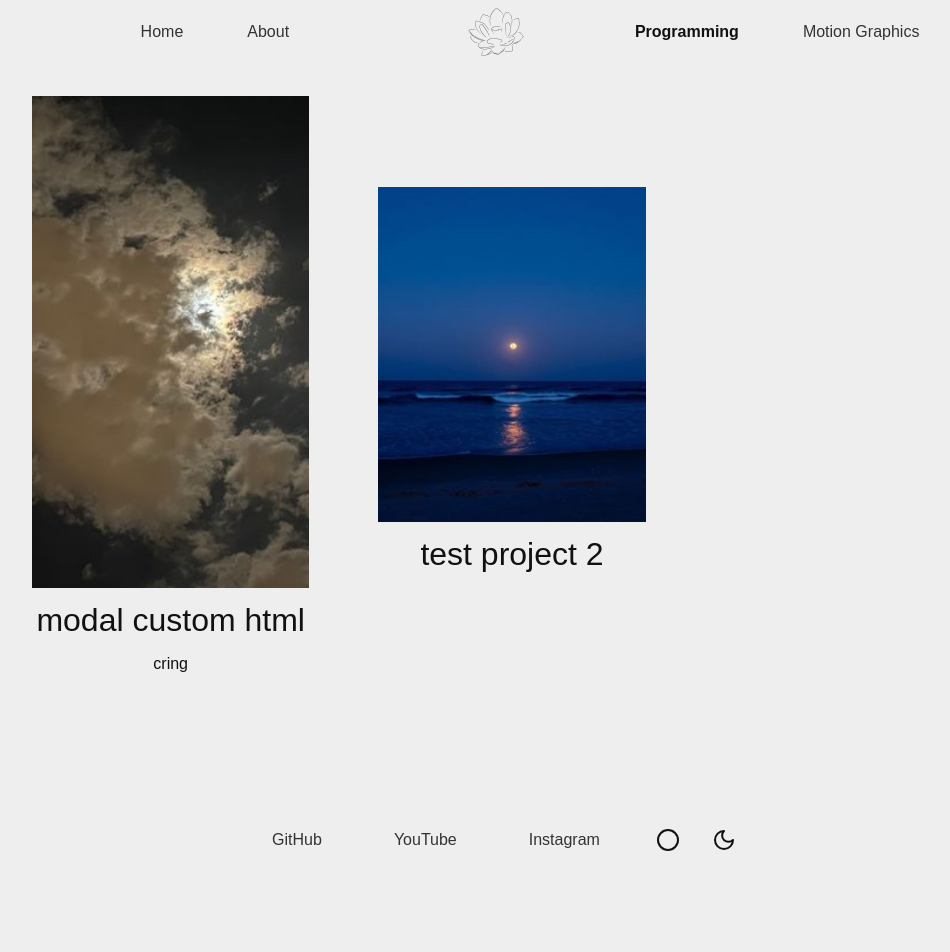
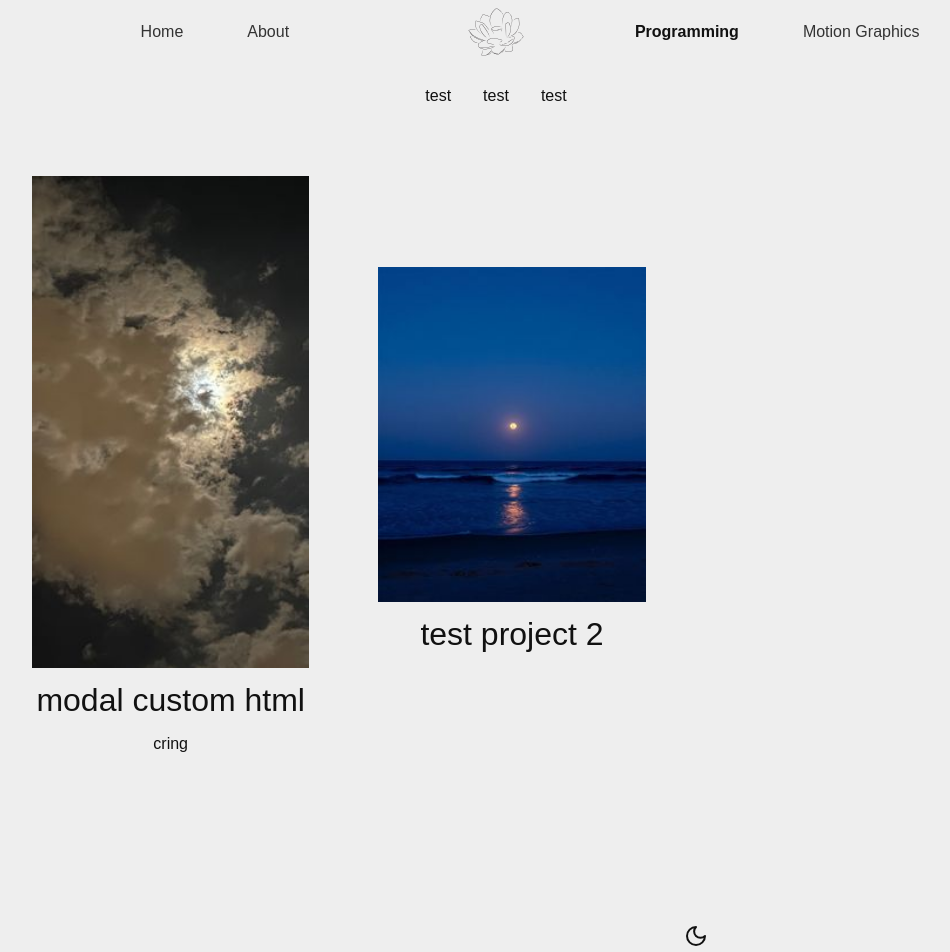
Before and after one commit to JDLanyon/JDLanyon.github.io, a Next.js app: page /programming in a window 1280 px wide. Shown: the top 952 px of the page, without its empty margins (144-1094 px from the left). Before the commit the page ends 904 px from the top, so only its background shows below. Built offline with nearby package versions, Linux system fonts and the light colour scheme; some icons are missing; a web font is replaced by a local one.

Commit message:
added footer to landing page and simplified the theme button

```diff
--- a/src/app/components/footer.tsx
+++ b/src/app/components/footer.tsx
@@ -13,6 +13,9 @@ import { useTheme } from 'next-themes';
 const ThemeSwitch = () => {
   const [mounted, setMounted] = useState(false)
   const { theme, setTheme } = useTheme()
+  const [isHovering, setIsHovered] = useState(false);
+  const onMouseEnter = () => setIsHovered(true);
+  const onMouseLeave = () => setIsHovered(false);
 
   // useEffect only runs on the client, so now we can safely show the UI
   useEffect(() => {
@@ -24,22 +27,20 @@ const ThemeSwitch = () => {
   }
 
   return (
-    <div className="flex">
+    <div id="theme_switch"
+      className="transition"
+      onMouseEnter={onMouseEnter}
+      onMouseLeave={onMouseLeave}>
+
       {theme != 'light' ?
         <Button onClick={() => setTheme('light')}>
-          <Circle />
+          {isHovering ? <Circle /> : <Moon /> }
         </Button> : null
       }
 
       {theme != 'dark' ?
         <Button onClick={() => setTheme('dark')}>
-          <Moon  />
-        </Button> : null
-      }
-
-      {theme != 'system' ?
-        <Button onClick={() => setTheme('system')} >
-          <Eclipse />
+          {isHovering ? <Moon /> : <Circle /> }
         </Button> : null
       }
 
@@ -49,7 +50,7 @@ const ThemeSwitch = () => {
 
 export default function Footer({large = false} : {large? : boolean}) {
   return (
-    <footer className={`flex w-full mx-auto items-center justify-center bottom-0  ${large ? "py-16 gap-[10%] text-lg  px-30 sm:px-0 sm:flex sm:flex-wrap" : "py-8 gap-8"}`}>
+    <footer className={`z-100 mt-auto flex w-full mx-auto items-center justify-center bottom-0 ${large ? "py-16 gap-[10%] text-lg  px-30 sm:px-0 sm:flex sm:flex-wrap" : "py-8 gap-8"}`}>
       {/* Github */}
       <a
         className="flex items-center gap-2 p-2 hover:underline hover:underline-offset-4 text-[var(--secondary)]"
--- a/src/app/page.tsx
+++ b/src/app/page.tsx
@@ -18,7 +18,7 @@ export default function Home() {
         />
         {/* mobile BG */}
         <img
-          className="block lg:hidden w-full h-full bg-cover absolute z-0 invert"
+          className="block lg:hidden w-full h-full bg-cover absolute z-0 invert dark:invert-0"
           src="/BG_768.gif"
           width={1920}
           height={1080}
@@ -34,6 +34,7 @@ export default function Home() {
 
           </div>
         </main>
+      <Footer />
       </div>
     </div>
   );
--- a/src/app/programming/page.tsx
+++ b/src/app/programming/page.tsx
@@ -3,6 +3,7 @@ import Link from "next/link";
 import React from "react";
 
 import { projects_programming } from "../project_data"
+import Button from "../components/button";
 import Footer from "../components/footer";
 import Nav from "../components/nav";
 import Panel from "../components/panel";
@@ -12,7 +13,13 @@ export default function Programming() {
   return (
     <section className="min-h-[100vh] flex flex-col">
       <Nav />
-        <div id="content" className="px-32 py-12">
+        <div id="content" className="px-32 py-16">
+
+          <div className="flex w-full mx-auto items-center justify-center">
+            <Button text="test" />
+            <Button text="test" />
+            <Button text="test" />
+          </div>
 
           <div className="grid grid-cols-1 md:grid-cols-2 lg:grid-cols-3 items-center justify-items-center p-8 gap-16">
             {projects_programming.map(p => (
```
